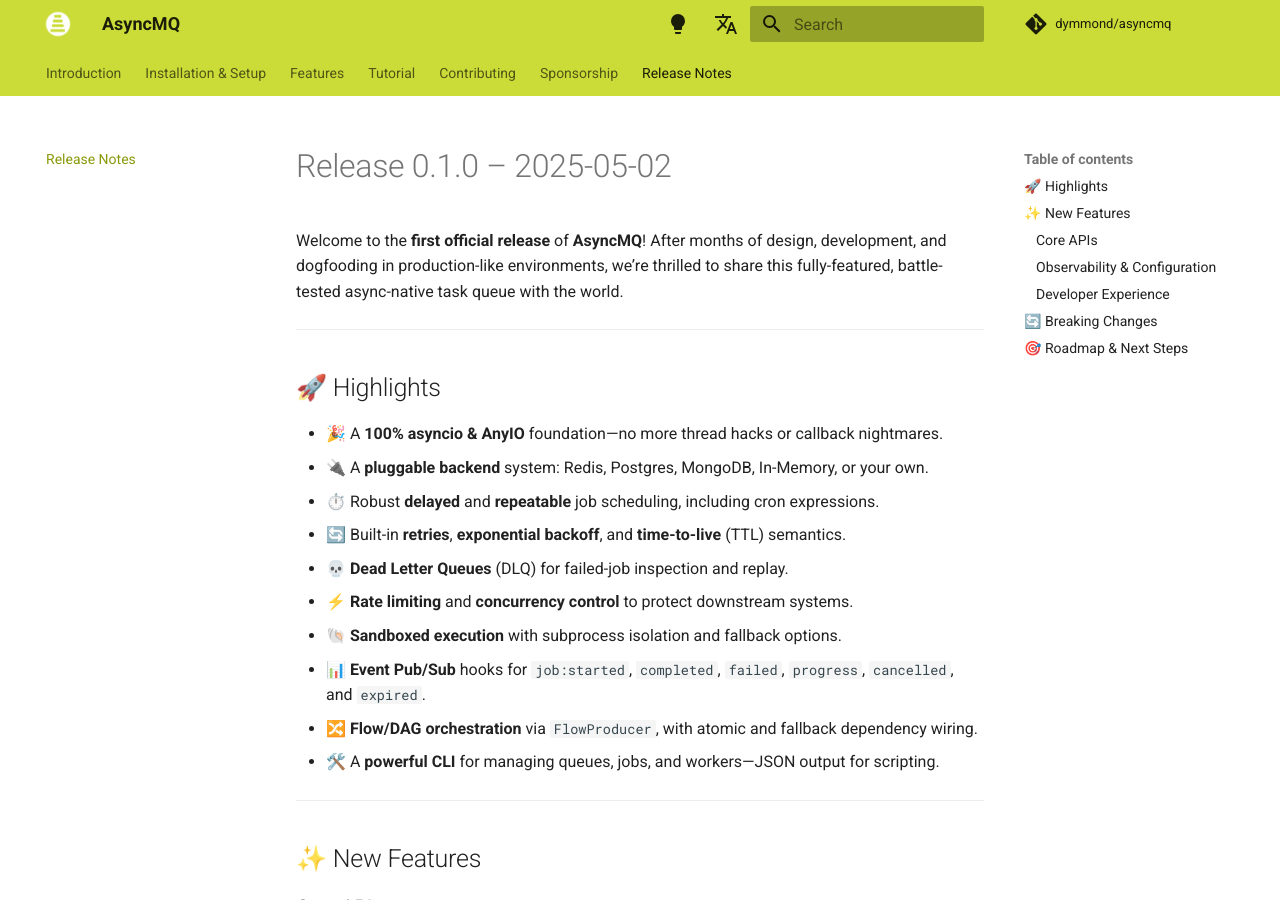
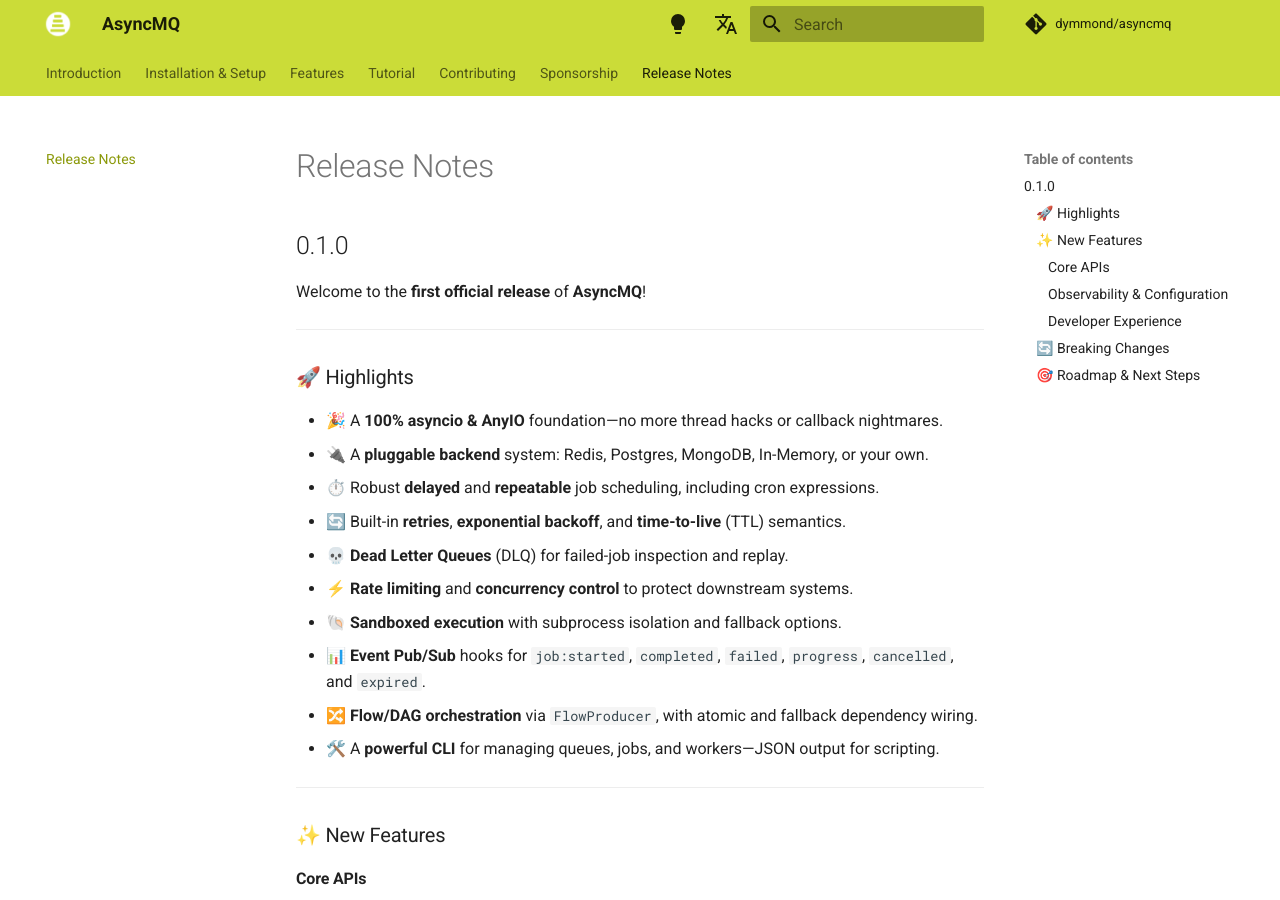
Before and after one commit to dymmond/asyncmq, an MkDocs documentation site: the page built from docs/release-notes.md, in a window 1280 px wide and 900 px high. Built offline with MkDocs 1.6.1 and Material for MkDocs 9.7.7, drawn with Linux system fonts in a browser that asks for light colours; comment, search, counter and statistics services are not loaded.

Commit message:
Update release notes

```diff
--- a/docs/release-notes.md
+++ b/docs/release-notes.md
@@ -1,10 +1,12 @@
-# Release 0.1.0 – 2025-05-02
+# Release Notes
 
-Welcome to the **first official release** of **AsyncMQ**! After months of design, development, and dogfooding in production-like environments, we’re thrilled to share this fully-featured, battle-tested async-native task queue with the world.
+## 0.1.0
+
+Welcome to the **first official release** of **AsyncMQ**!
 
 ---
 
-## 🚀 Highlights
+### 🚀 Highlights
 
 * 🎉 A **100% asyncio & AnyIO** foundation—no more thread hacks or callback nightmares.
 * 🔌 A **pluggable backend** system: Redis, Postgres, MongoDB, In-Memory, or your own.
@@ -19,9 +21,9 @@
 
 ---
 
-## ✨ New Features
+### ✨ New Features
 
-### Core APIs
+#### Core APIs
 
 * **`@task` decorator**
 
@@ -57,7 +59,7 @@
   * Rich state machine (WAITING, ACTIVE, COMPLETED, FAILED, DELAYED, EXPIRED).
   * Serialization via `to_dict()`/`from_dict()`, TTL checks, custom backoff strategies, dependencies, and repeat metadata.
 
-### Observability & Configuration
+#### Observability & Configuration
 
 * **Settings** dataclass
 
@@ -71,7 +73,7 @@
 
 * **EventEmitter** hooks for real-time job events, ideal for Prometheus metrics or Slack alerts.
 
-### Developer Experience
+#### Developer Experience
 
 * **CLI**
 
@@ -91,13 +93,13 @@
 
 ---
 
-## 🔄 Breaking Changes
+### 🔄 Breaking Changes
 
 * This is the **initial 0.1.0** release—there are no breaking changes yet! 🎉
 
 ---
 
-## 🎯 Roadmap & Next Steps
+### 🎯 Roadmap & Next Steps
 
 * **Dashboard UI**: real-time job monitoring and management interface.
 * **Plugin Ecosystem**: community-driven extensions for metrics, retries, and custom stores.
```
